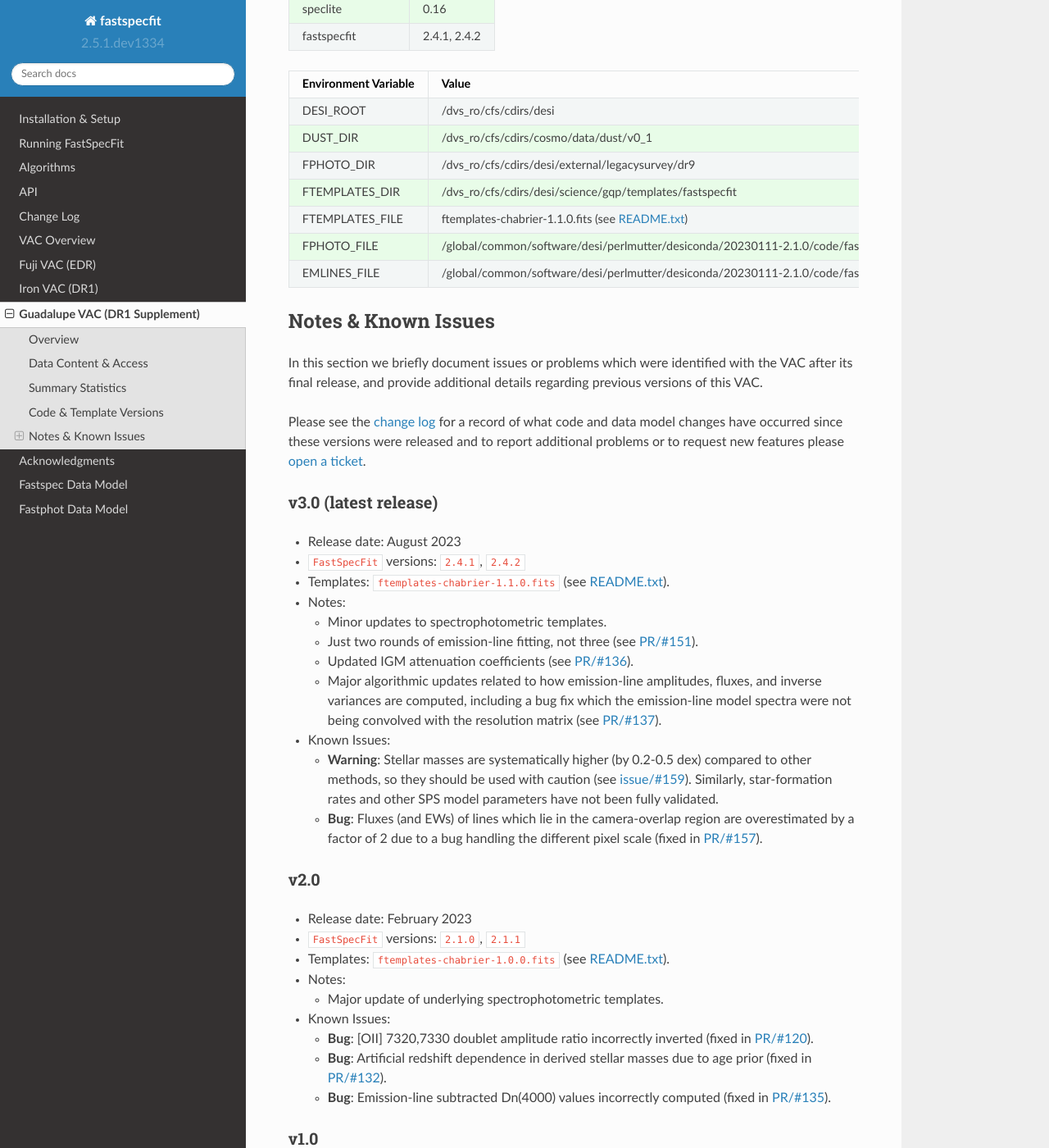
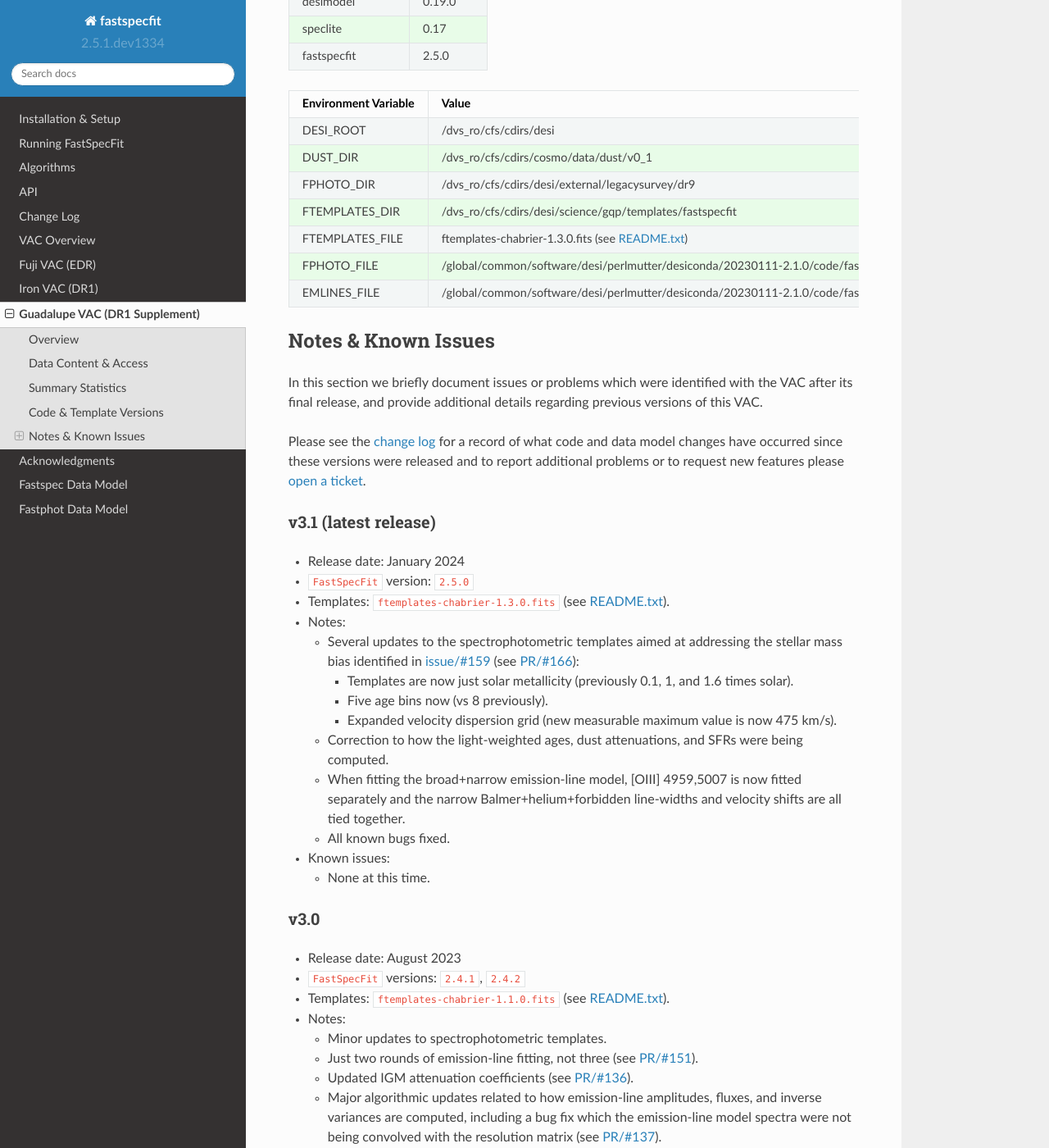
Before and after one commit to desihub/fastspecfit, a Sphinx documentation site: the page built from doc/guadalupe.rst, in a window 1280 px wide and 1400 px high, scrolled down 2610 px. Shown: the whole window at 82% size. Built offline with Sphinx 7.4.7 and the Read the Docs theme 2.0.0, drawn with Linux system fonts in a browser that asks for light colours; some of the changed text lies outside the part shown.

Commit message:
update VAC docs to latest version

```diff
--- a/doc/guadalupe.rst
+++ b/doc/guadalupe.rst
@@ -26,10 +26,10 @@ Data Content & Access
 
 Data from the ``Guadalupe`` VAC can be accessed at any of the following links:
 
-============================ =================================================================
-Data url                     https://data.desi.lbl.gov/desi/spectro/fastspecfit/guadalupe/v3.0
-`NERSC`_ (for collaborators) ``/global/cfs/cdirs/desi/spectro/fastspecfit/guadalupe/v3.0``
-============================ =================================================================
+============================ ========================================================================
+Data url                     https://data.desi.lbl.gov/public/dr1/vac/dr1/fastspecfit/guadalupe/v3.1
+`NERSC`_ (for collaborators) ``/global/cfs/cdirs/desi/public/dr1/vac/dr1/fastspecfit/guadalupe/v3.1``
+============================ ========================================================================
 
 For more information regarding the content and organization of the VAC, please
 click on the following links:
@@ -55,11 +55,11 @@ catalog.
 ====================================== ========= =================
 File Name                              File Size Number of Targets
 ====================================== ========= =================
-fastspec-guadalupe-special-dark.fits   17.4 MB   3,848
-fastspec-guadalupe-special-bright.fits 43.1 MB   9,598
-fastspec-guadalupe-main-bright.fits    4.77 GB   1,092,041
-fastspec-guadalupe-main-dark.fits      4.94 GB   1,131,858
-fastspec-guadalupe.fits                9.79 GB   2,237,345
+fastspec-guadalupe-special-dark.fits   15.1 MB   3,848
+fastspec-guadalupe-special-bright.fits 37.5 MB   9,598
+fastspec-guadalupe-main-bright.fits    4.15 GB   1,092,041
+fastspec-guadalupe-main-dark.fits      4.3 GB    1,131,858
+fastspec-guadalupe.fits                8.52 GB   2,237,345
 ====================================== ========= =================
 
 The following table summarizes the number of QSO targets whose redshift has been
@@ -105,12 +105,12 @@ astropy          5.2.1
 yaml             6.0
 matplotlib       3.6.2
 fitsio           1.1.8
-desiutil         3.3.1
-desispec         0.59.2
-desitarget       2.6.0
-desimodel        0.18.0
-speclite         0.16
-fastspecfit      2.4.1, 2.4.2
+desiutil         3.4.2
+desispec         0.60.2
+desitarget       2.7.0
+desimodel        0.19.0
+speclite         0.17
+fastspecfit      2.5.0
 ================ ==========
 
 .. rst-class:: columns
@@ -122,9 +122,9 @@ DESI_ROOT            /dvs_ro/cfs/cdirs/desi
 DUST_DIR             /dvs_ro/cfs/cdirs/cosmo/data/dust/v0_1
 FPHOTO_DIR           /dvs_ro/cfs/cdirs/desi/external/legacysurvey/dr9
 FTEMPLATES_DIR       /dvs_ro/cfs/cdirs/desi/science/gqp/templates/fastspecfit
-FTEMPLATES_FILE      ftemplates-chabrier-1.1.0.fits (see `README.txt`_)
-FPHOTO_FILE          /global/common/software/desi/perlmutter/desiconda/20230111-2.1.0/code/fastspecfit/2.4.1/lib/python3.10/site-packages/fastspecfit/data/legacysurvey-dr9.yaml
-EMLINES_FILE         /global/common/software/desi/perlmutter/desiconda/20230111-2.1.0/code/fastspecfit/2.4.1/lib/python3.10/site-packages/fastspecfit/data/emlines.ecsv
+FTEMPLATES_FILE      ftemplates-chabrier-1.3.0.fits (see `README.txt`_)
+FPHOTO_FILE          /global/common/software/desi/perlmutter/desiconda/20230111-2.1.0/code/fastspecfit/2.5.0/lib/python3.10/site-packages/fastspecfit/data/legacysurvey-dr9.yaml
+EMLINES_FILE         /global/common/software/desi/perlmutter/desiconda/20230111-2.1.0/code/fastspecfit/2.5.0/lib/python3.10/site-packages/fastspecfit/data/emlines.ecsv
 ==================== =====
 
 .. _previous versions - guadalupe:
@@ -140,8 +140,34 @@ Please see the `change log`_ for a record of what code and data model changes
 have occurred since these versions were released and to report additional
 problems or to request new features please `open a ticket`_.
 
-v3.0 (latest release)
+v3.1 (latest release)
 ~~~~~~~~~~~~~~~~~~~~~
+
+* Release date: January 2024
+* ``FastSpecFit`` version: ``2.5.0``
+* Templates: ``ftemplates-chabrier-1.3.0.fits``  (see `README.txt`_).
+* Notes:
+
+  * Several updates to the spectrophotometric templates aimed at addressing the
+    stellar mass bias identified in `issue/#159`_ (see `PR/#166`_):
+
+    * Templates are now just solar metallicity (previously 0.1, 1, and 1.6 times
+      solar).
+    * Five age bins now (vs 8 previously).
+    * Expanded velocity dispersion grid (new measurable maximum value is now 475
+      km/s).
+  * Correction to how the light-weighted ages, dust attenuations, and SFRs were
+    being computed.
+  * When fitting the broad+narrow emission-line model, [OIII] 4959,5007 is now
+    fitted separately and the narrow Balmer+helium+forbidden line-widths and
+    velocity shifts are all tied together.
+  * All known bugs fixed.
+* Known issues:
+
+  * None at this time.
+
+v3.0
+~~~~
 
 * Release date: August 2023
 * ``FastSpecFit`` versions: ``2.4.1``, ``2.4.2``
@@ -208,3 +234,4 @@ v1.0
 .. _`PR/#151`: https://github.com/desihub/fastspecfit/pull/151
 .. _`PR/#157`: https://github.com/desihub/fastspecfit/pull/157
 .. _`PR/#158`: https://github.com/desihub/fastspecfit/pull/158
+.. _`PR/#166`: https://github.com/desihub/fastspecfit/pull/166
```
Also changed, not shown: doc/fuji.rst (+49 -21 lines), doc/iron.rst (+39 -12 lines).
